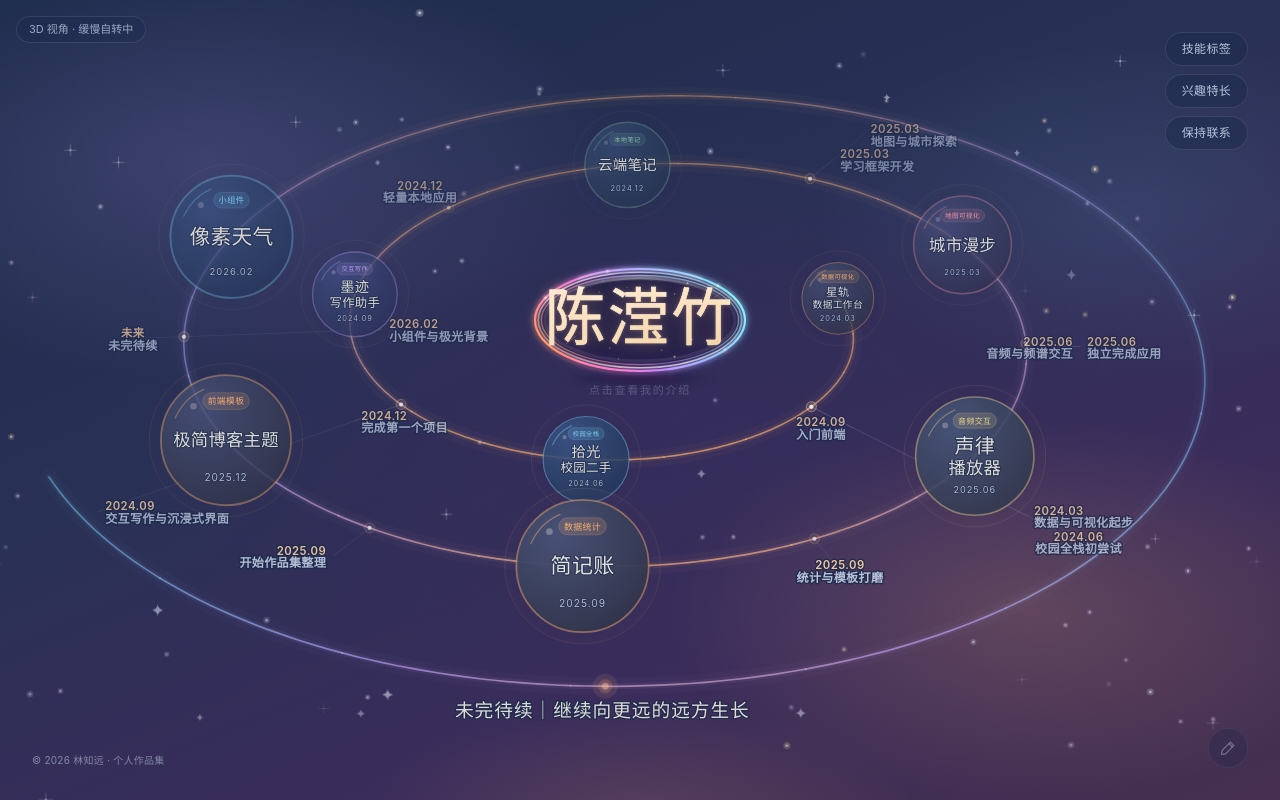
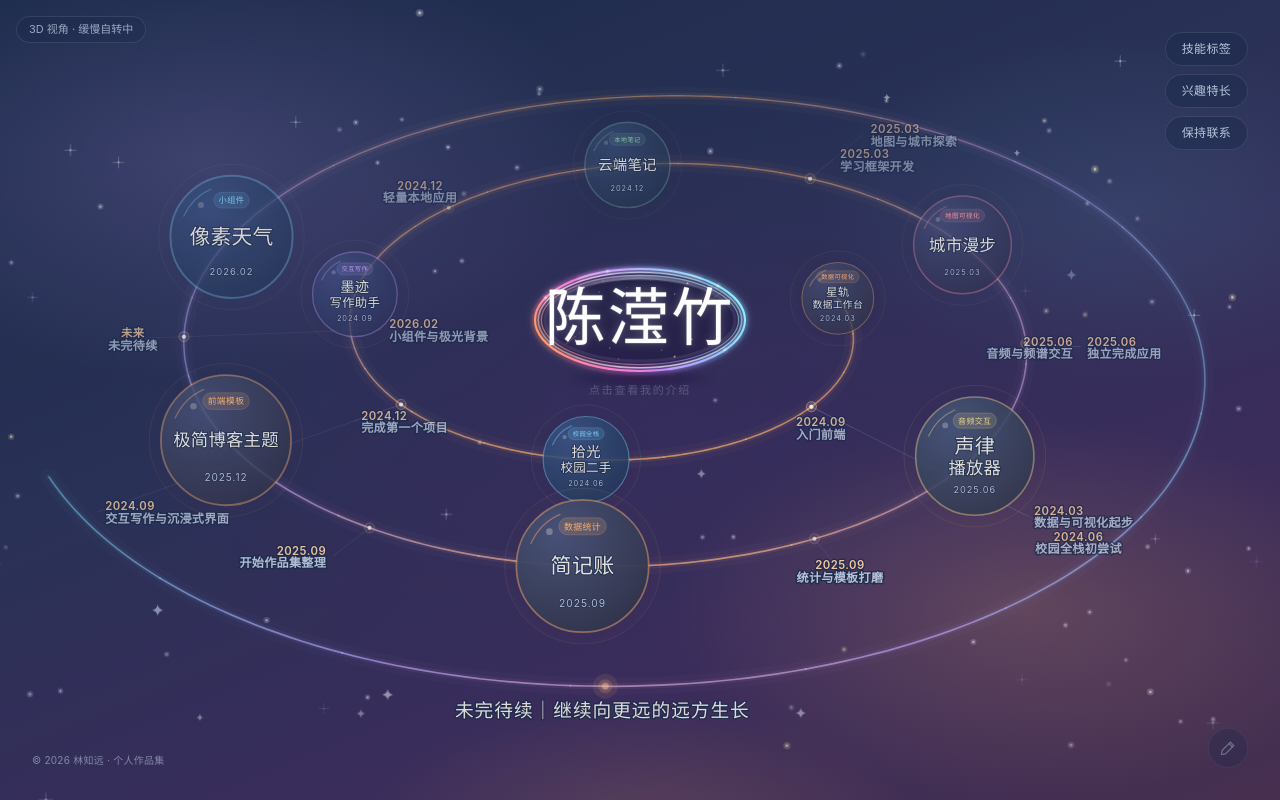
Before and after one commit to cyz985/personal-website, a React (Vite) app: page / in a window 1280 px wide. Built offline with nearby package versions, Linux system fonts and the light colour scheme; a web font is replaced by a local one.

Commit message:
feat: 中心名字改为纯白端正行草，保留飞白与柔白微光

```diff
--- a/src/components/CenterCore.tsx
+++ b/src/components/CenterCore.tsx
@@ -422,7 +422,7 @@ export default function CenterCore({ ariaLabel, hint, name, onOpen }: CenterCore
             </g>
           </svg>
 
-          {/* 名字：端正舒展的行草，米白暖调 + 细金光泽，大气洒脱 */}
+          {/* 名字：端正水平摆放的毛笔行草，纯白 + 克制的柔白微光 */}
           <span
             className="core-name pointer-events-none absolute inset-0 flex items-center justify-center whitespace-nowrap"
             style={{
@@ -432,14 +432,10 @@ export default function CenterCore({ ariaLabel, hint, name, onOpen }: CenterCore
               letterSpacing: 3,
               transform: 'scaleX(0.96)',
               transformOrigin: 'center',
-              backgroundImage:
-                'linear-gradient(172deg, #FFFCF4 0%, #FBEFD8 40%, #F2D9AC 74%, #FFB27D 100%)',
-              WebkitBackgroundClip: 'text',
-              backgroundClip: 'text',
-              color: 'transparent',
-              WebkitTextStroke: '0.55px rgba(255, 236, 202, 0.55)',
+              color: '#FFFFFF',
+              WebkitTextStroke: '0.4px rgba(255, 255, 255, 0.45)',
               textShadow:
-                '0 0 16px rgba(255, 176, 116, 0.3), 0 0 4px rgba(255, 224, 186, 0.35)',
+                '0 0 10px rgba(255, 255, 255, 0.26), 0 0 2px rgba(255, 255, 255, 0.3)',
               filter: 'url(#core-ink)',
               paddingBottom: 2,
             }}
```
